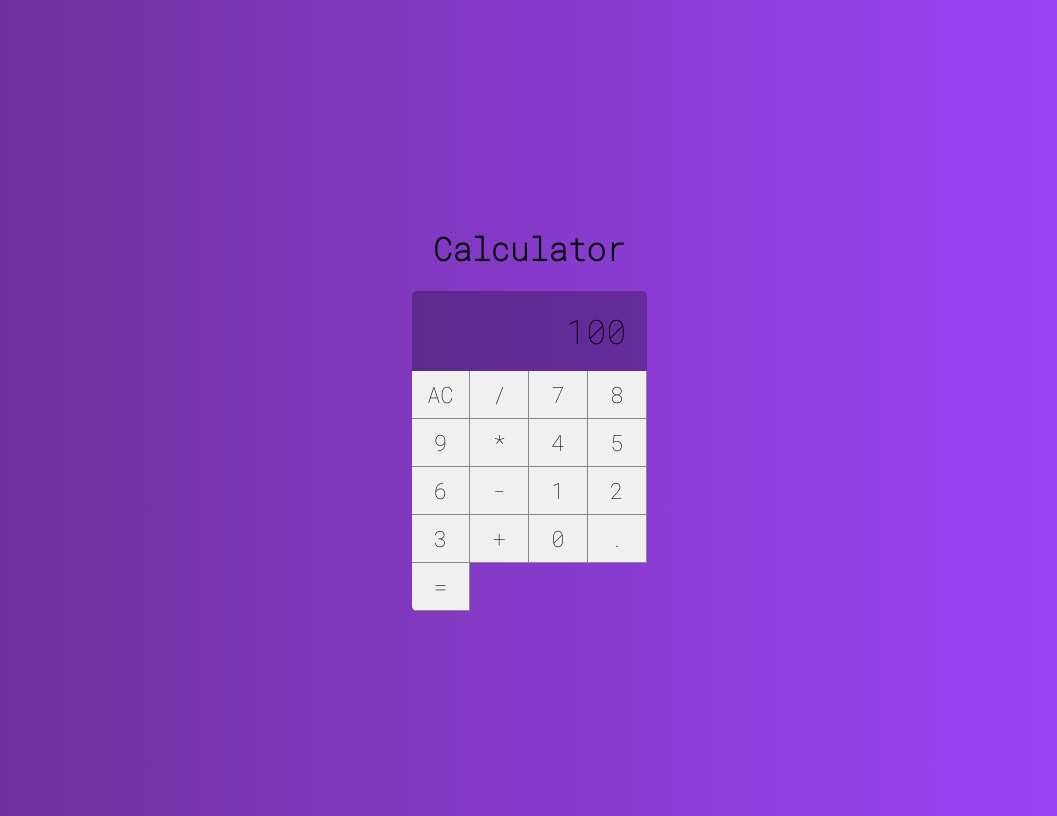
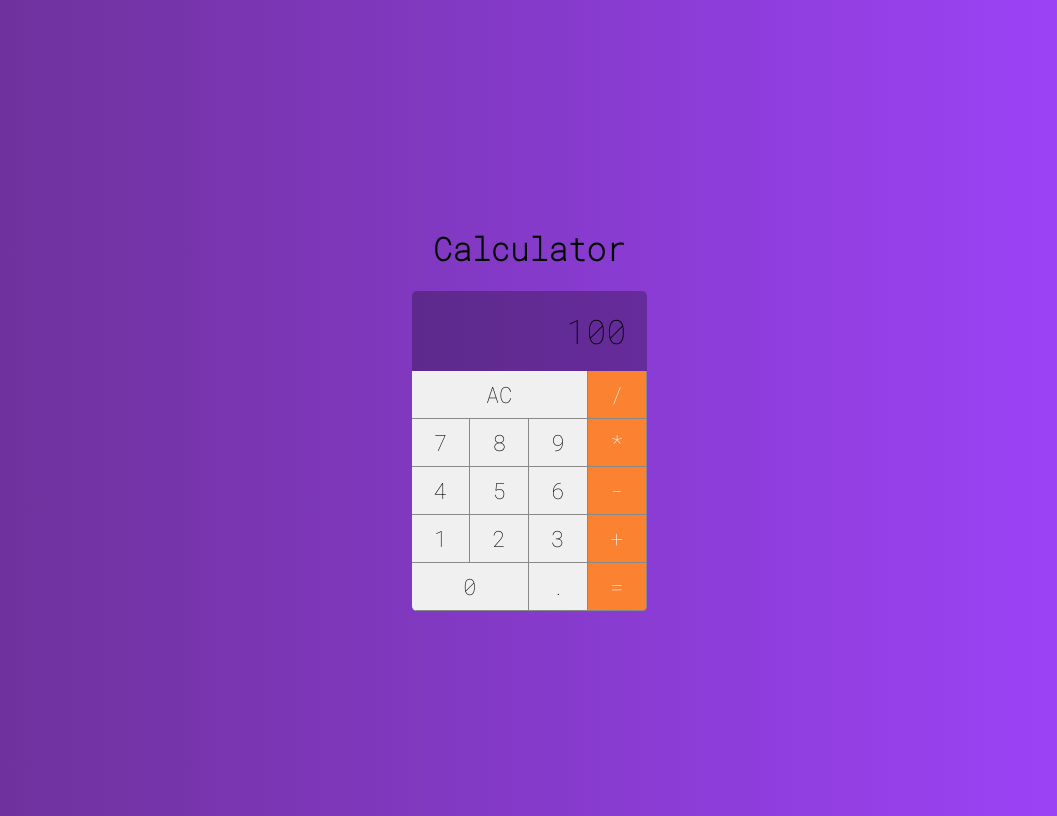
Before and after one commit to AllesonCoelho/Projeto-Calculadora-React, a React (Create React App) app in the folder projeto-calculadora/: page / in a window 1280 px wide. Shown: the whole page, without its empty margins (111-1168 px from the left). Built offline with nearby package versions, Linux system fonts and the light colour scheme.

Commit message:
Componente Button #02

```diff
--- a/projeto-calculadora/src/components/button.css
+++ b/projeto-calculadora/src/components/button.css
@@ -11,3 +11,25 @@
     border-bottom: var(--border-button);
     outline: none;
 }
+
+.button:active{
+    background-color: #ccc;
+}
+
+.button.double{
+    grid-column: span 2;
+}
+
+.button.triple{
+    grid-column: span 3;
+}
+
+.button.operation{
+    background-color: #fa8231;
+    color: #fff;
+}
+
+button.operation:active{
+    background-color: #fa8231cc;
+
+}
--- a/projeto-calculadora/src/components/button.js
+++ b/projeto-calculadora/src/components/button.js
@@ -2,9 +2,18 @@
 import './button.css'
 
 
-export default props =>{
-    return(
-        <button className="button">{props.label}</button>
+export default props => {
+    return (
+        <button
+            onClick={e => props.click && props.click(props.label)}
+            className={`
+            button
+            ${props.operation ? 'operation' : ''}
+            ${props.double ? 'double' : ''}
+            ${props.triple ? 'triple' : ''}
+        `}
+
+        >{props.label}</button>
     )
 
 }
--- a/projeto-calculadora/src/main/calculador.js
+++ b/projeto-calculadora/src/main/calculador.js
@@ -5,27 +5,49 @@
 
 
 export default class Calculator extends Component{
+
+    constructor(props){
+        super(props)
+        this.clearMemory = this.clearMemory.bind(this)
+        this.setOperation = this.setOperation.bind(this)
+        this.addDigit = this.addDigit.bind(this)
+    }
+
+    clearMemory(){
+        console.log("limpar")
+    }
+    setOperation(operation){
+        console.log(operation)
+
+    }
+
+    addDigit(n){
+        console.log(n)
+    }
+
     render(){
+        const addDigit = n => this.addDigit(n)
+        const setOperation = op => this.setOperation(op)
         return(
             <div className="calculator">
                 <Display value={100}/>
-                <Button label="AC"/>
-                <Button label="/"/>
-                <Button label="7"/>
-                <Button label="8"/>
-                <Button label="9"/>
-                <Button label="*"/>
-                <Button label="4"/>
-                <Button label="5"/>
-                <Button label="6"/>
-                <Button label="-"/>
-                <Button label="1"/>
-                <Button label="2"/>
-                <Button label="3"/>
-                <Button label="+"/>
-                <Button label="0"/>
-                <Button label="."/>
-                <Button label="="/>
+                <Button label="AC" click={this.clearMemory()} triple/>
+                <Button label="/" click={this.setOperation} operation/>
+                <Button label="7" click={this.addDigit} opera/>
+                <Button label="8" click={this.addDigit}/>
+                <Button label="9" click={this.addDigit}/>
+                <Button label="*" click={this.setOperation} operation/>
+                <Button label="4" click={this.addDigit}/>
+                <Button label="5" click={this.addDigit}/>
+                <Button label="6" click={this.addDigit}/>
+                <Button label="-" click={this.setOperation} operation/>
+                <Button label="1" click={this.addDigit}/>
+                <Button label="2" click={this.addDigit}/>
+                <Button label="3" click={this.addDigit}/>
+                <Button label="+" click={this.setOperation} operation/>
+                <Button label="0" click={this.addDigit} double/>
+                <Button label="." click={this.addDigit}/>
+                <Button label="=" click={this.setOperation} operation/>
 
             </div>
         )
```
Also changed, not shown: 1 other file (tests, documents, lock files or other folders).
